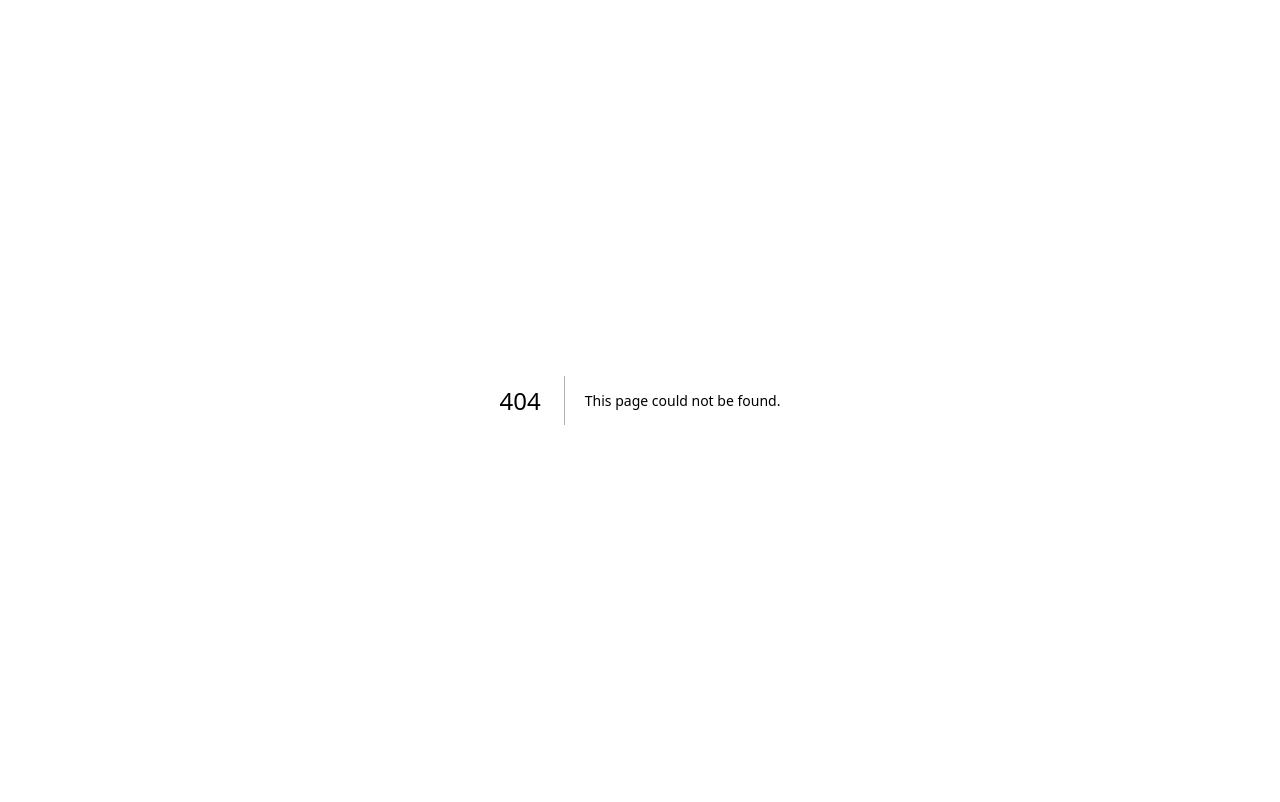
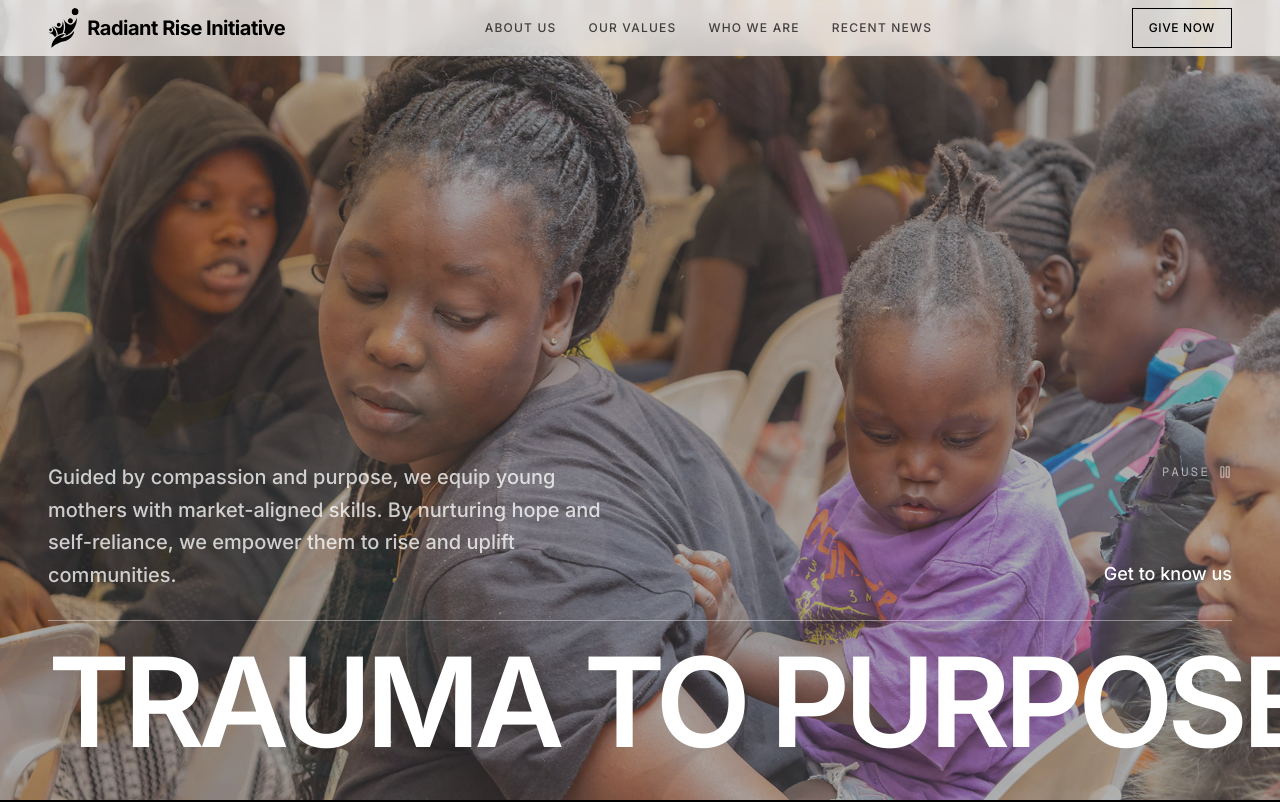
Before and after one commit to Radiant-Rise-Initiative/Radiant-Rise-Website, a Next.js app: page /about in a window 1280 px wide. Before the commit this address had no page. Shown: the top 802 px of the page. Built offline with nearby package versions, Linux system fonts and the light colour scheme.

Commit message:
1.0.9 - About Us Page Implementation

```diff
--- /dev/null
+++ b/app/about/page.tsx
@@ -0,0 +1,15 @@
+import { Navbar } from "@/components/layout/Navbar";
+import { Hero } from "@/components/layout/Hero";
+import { Footer } from "@/components/layout/Footer";
+import { LetsRiseMarquee } from "@/components/layout/LetsRiseMarquee";
+
+export default function AboutPage() {
+  return (
+    <main className="min-h-screen bg-background text-foreground">
+      <Navbar />
+      <Hero title="TRAUMA TO PURPOSE" />
+      <LetsRiseMarquee />
+      <Footer />
+    </main>
+  );
+}
--- a/components/layout/Hero.tsx
+++ b/components/layout/Hero.tsx
@@ -19,10 +19,10 @@ const descriptions = [
     "Addressing youth unemployment and early pregnancy, we coordinate trauma-informed healing with vocational partnerships. We transition families from daily survival toward sustained, dignified household stability."
 ];
 
-export function Hero() {
+export function Hero({ title = "RISING TOGETHER" }: { title?: string }) {
     return (
         <HeroUI
-            title="RISING TOGETHER"
+            title={title}
             description={descriptions}
             images={images}
             actionText="Get to know us"
--- a/components/layout/Navbar.tsx
+++ b/components/layout/Navbar.tsx
@@ -28,6 +28,7 @@ export function Navbar() {
     }, [isOpen, isDonationModalOpen]);
 
     const navItems = [
+        { label: "About Us", href: "/about" },
         { label: "Our Values", id: "our-values" },
         { label: "Who We Are", id: "who-we-are" },
         { label: "Recent News", id: "recent-news" }
--- a/components/ui/Navbar.tsx
+++ b/components/ui/Navbar.tsx
@@ -10,7 +10,8 @@ import { cn } from "@/lib/utils";
 
 interface NavItem {
     label: string;
-    id: string;
+    id?: string;
+    href?: string;
 }
 
 interface NavbarProps {
@@ -64,12 +65,24 @@ export function NavbarUI({
 
                     {/* Desktop Navigation */}
                     <div className="hidden md:flex items-center gap-8">
-                        {items.map((item) => (
+                        {items.map((item) => {
+                            if (item.href) {
+                                return (
+                                    <Link
+                                        key={item.href}
+                                        href={item.href}
+                                        className="text-xs font-medium transition-colors duration-500 uppercase tracking-widest text-black/70 hover:text-black"
+                                    >
+                                        {item.label}
+                                    </Link>
+                                );
+                            }
+                            return (
                                 <button
                                     key={item.id}
                                     onClick={(e) => {
                                         e.preventDefault();
-                                    const section = document.getElementById(item.id);
+                                        const section = document.getElementById(item.id!);
                                         if (section) {
                                             section.scrollIntoView({ behavior: "instant" });
                                         }
@@ -78,7 +91,8 @@ export function NavbarUI({
                                 >
                                     {item.label}
                                 </button>
-                        ))}
+                            );
+                        })}
                     </div>
 
                     <div className="flex items-center gap-4 relative z-50">
@@ -143,13 +157,31 @@ export function NavbarUI({
                                     );
                                 }
 
+                                if (item.href) {
+                                    return (
+                                        <Link
+                                            key={item.href}
+                                            href={item.href}
+                                            onClick={() => onOpenChange(false)}
+                                            className="flex items-start gap-5 text-left hover:opacity-70 transition-opacity group"
+                                        >
+                                            <span className="text-sm font-mono tracking-widest text-black/40 pt-2.25 shrink-0">
+                                                {String(index + 1).padStart(2, '0')}
+                                            </span>
+                                            <span className="text-3xl sm:text-4xl tracking-tight font-medium text-black">
+                                                {item.label}
+                                            </span>
+                                        </Link>
+                                    );
+                                }
+
                                 return (
                                     <button
                                         key={item.id}
                                         onClick={() => {
                                             onOpenChange(false);
                                             setTimeout(() => {
-                                                const section = document.getElementById(item.id);
+                                                const section = document.getElementById(item.id!);
                                                 if (section) {
                                                     section.scrollIntoView({ behavior: "instant" });
                                                 }
```
Lines whose indentation alone changed are shown as unchanged.
